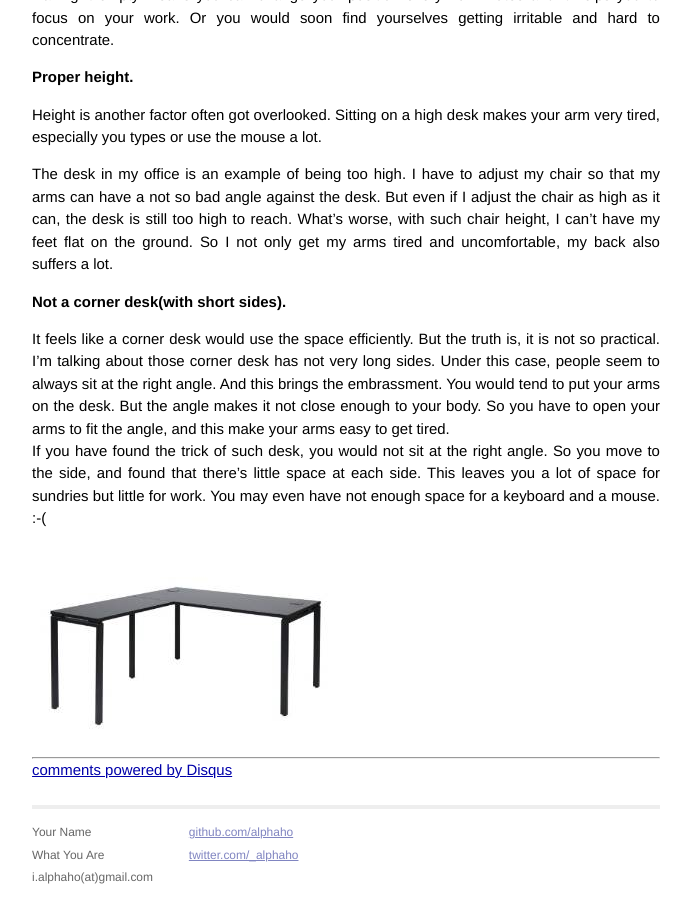
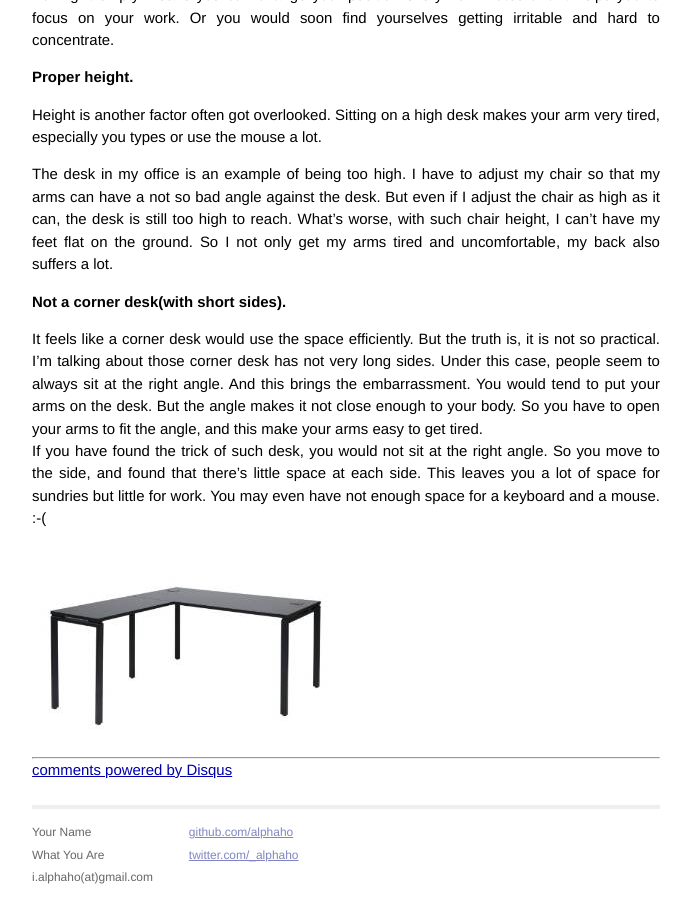
Before and after one commit to alphaho/alphaho.github.io, a Jekyll site: the page built from _posts/2014-12-06-the_need_for_a_proper_desk.md, in a window 1280 px wide and 900 px high, scrolled down 2061 px. Shown: the whole window, without its empty margins (294-985 px from the left). Built offline with Jekyll 4.4.1, drawn with Linux system fonts in a browser that asks for light colours; comment, search, counter and statistics services are not loaded; some of the changed text lies outside the part shown.

Commit message:
Fix the typo

```diff
--- a/_posts/2014-12-06-the_need_for_a_proper_desk.md
+++ b/_posts/2014-12-06-the_need_for_a_proper_desk.md
@@ -33,7 +33,7 @@ The desk in my office is an example of being too high. I have to adjust my chair
 
 ## Not a corner desk(with short sides).
 It feels like a corner desk would use the space efficiently. But the truth is, it is not so practical.
-I'm talking about those corner desk has not very long sides. Under this case, people seem to always sit at the right angle. And this brings the embrassment.  You would tend to put your arms on the desk. But the angle makes it not close enough to your body. So you have to open your arms to fit the angle, and this make your arms easy to get tired.
+I'm talking about those corner desk has not very long sides. Under this case, people seem to always sit at the right angle. And this brings the embarrassment.  You would tend to put your arms on the desk. But the angle makes it not close enough to your body. So you have to open your arms to fit the angle, and this make your arms easy to get tired.
 If you have found the trick of such desk, you would not sit at the right angle. So you move to the side, and found that there's little space at each side. This leaves you a lot of space for sundries but little for work. You may even have not enough space for a keyboard and a mouse. :-(
 
 ![Corner desk example]({{ site.url }}/images/corner_desk.jpeg)
```
Also changed, not shown: other parts of _posts/2014-12-06-the_need_for_a_proper_desk.md (+2 -2 lines).
